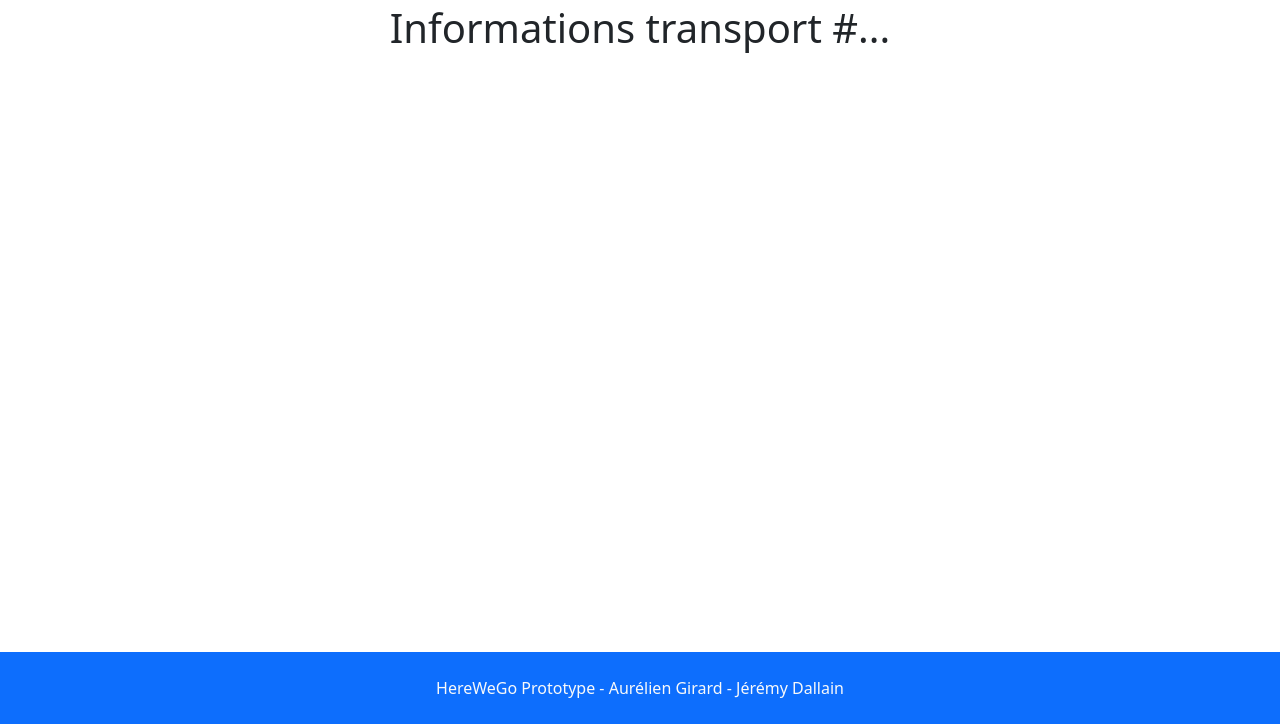
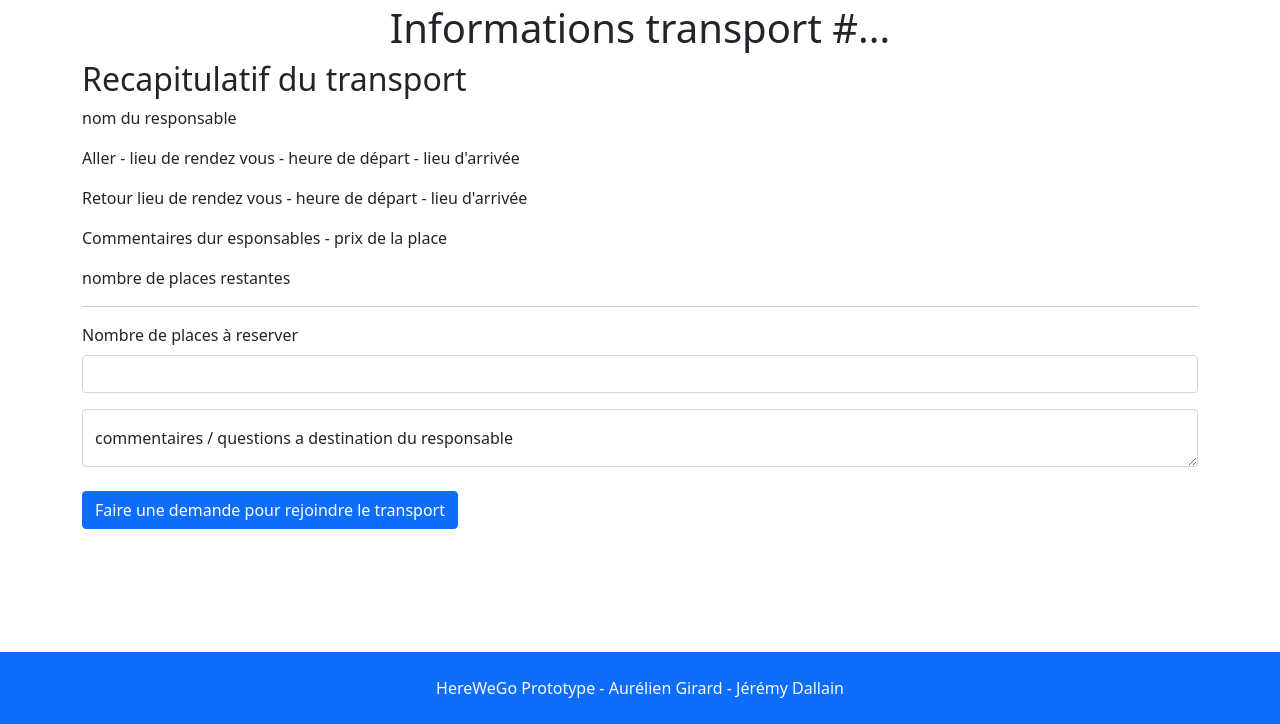
Before and after one commit to MrAuGIR/HerewegoPrototype, a PHP site: page /page-selected-transport.php in a window 1280 px wide. Shown: the part 76-800 px from the top of the page. Run offline with PHP 8.4, Linux system fonts and the light colour scheme; some libraries are stand-ins or nearby versions.

Commit message:
rajout de trucs futils, et cassé le logo du profil sans le toucher !

```diff
--- a/commons/header.php
+++ b/commons/header.php
@@ -43,7 +43,9 @@
                             Dropdown
                             </a>
                             <ul class="dropdown-menu" aria-labelledby="navbarDropdown">
-                                <li><a class="dropdown-item" aria-current="page" href="page-dashboard-user-event-jd.php" title="Tableau de bord utilisateur">Tableau de bord user</a>
+                                <li><a class="dropdown-item" aria-current="page" href="page-dashboard-user-event-ag.php" title="Tableau de bord utilisateur">Tableau de bord user ag</a>
+                                </li>
+                                <li><a class="dropdown-item" aria-current="page" href="page-dashboard-user-event-jd.php" title="Tableau de bord utilisateur">Tableau de bord user jd</a>
                                 </li>
                                 <li><a class="dropdown-item" aria-current="page" href="page-dashboard-admin-ag.php" title="Notification">Tableau de bord admin </a>
                                 </li>
--- a/page-dashboard-user-ag.php
+++ b/page-dashboard-user-ag.php
@@ -11,7 +11,7 @@ require_once 'commons/header.php';
                     <a class="nav-link active" aria-current="page" href="#">Mon profil</a>
                 </li>
                 <li class="nav-item">
-                    <a class="nav-link" href="page-dashboard-event-ag.php">Mes events</a>
+                    <a class="nav-link" href="page-dashboard-user-event-ag.php">Mes events</a>
                 </li>
                 <li class="nav-item">
                     <a class="nav-link" href="#">Mon Historique</a>
--- a/page-dashboard-user-event-jd.php
+++ b/page-dashboard-user-event-jd.php
@@ -64,7 +64,7 @@ require_once 'commons/header.php';
                         <p class="text-center">demande effectué le 12/03/2019 auprès de Michel P.</p>
                     </div>
                     <div class="col-6">
-                        <a class="btn btn-primary" href="#" role="button">Voir le transport</a>
+                        <a class="btn btn-primary" href="page-selected-transport.php" role="button">Voir le transport</a>
                         <a class="btn btn-primary" href="#" role="button">Annuler ma demande</a>
                     </div>
                 </div>
--- a/page-selected-transport.php
+++ b/page-selected-transport.php
@@ -5,6 +5,30 @@ require_once 'commons/header.php';
 ?>
 <!-- DEBUT CONTENU DE LA PAGE -->
 
+<div>
+    <h2>Recapitulatif du transport</h2>
+    <p>nom du responsable</p>
+    <p>Aller - lieu de rendez vous - heure de départ - lieu d'arrivée</p>
+    <p>Retour lieu de rendez vous - heure de départ - lieu d'arrivée</p>
+    <p>Commentaires dur esponsables - prix de la place</p>
+    <p>nombre de places restantes</p>
+</div>
+
+<hr>
+
+<!-- FORM -->
+<form>
+    <div class="mb-3">
+        <label for="exampleInputNumber" class="form-label">Nombre de places à reserver</label>
+        <input type="number" class="form-control" id="exampleInputNumber">
+    </div>
+    <div class="form-floating">
+        <textarea class="form-control" placeholder="Leave a comment here" id="floatingTextarea"></textarea>
+        <label for="floatingTextarea">commentaires / questions a destination du responsable</label>
+    </div>
+    <br>
+    <button type="submit" class="btn btn-primary">Faire une demande pour rejoindre le transport</button>
+</form>
 
 
 <!-- FIN CONTENU DE LA PAGE -->
```
